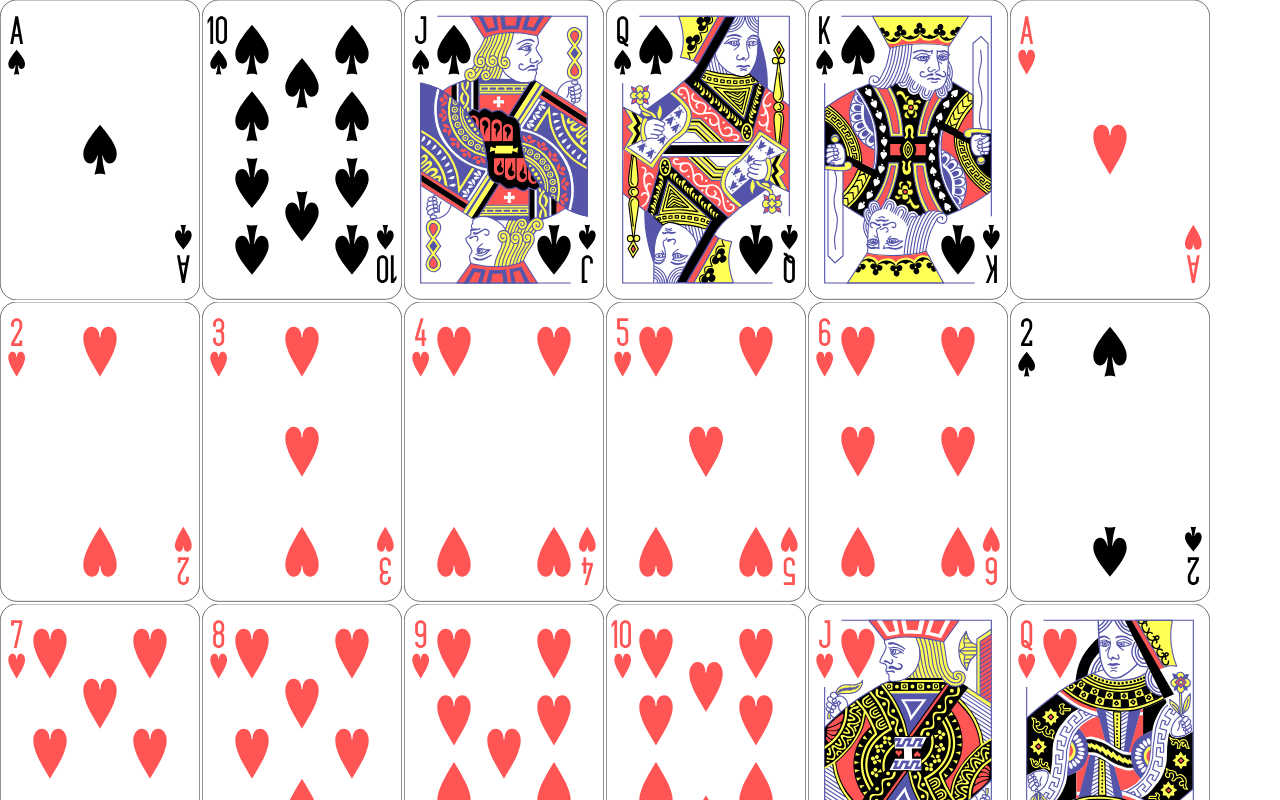
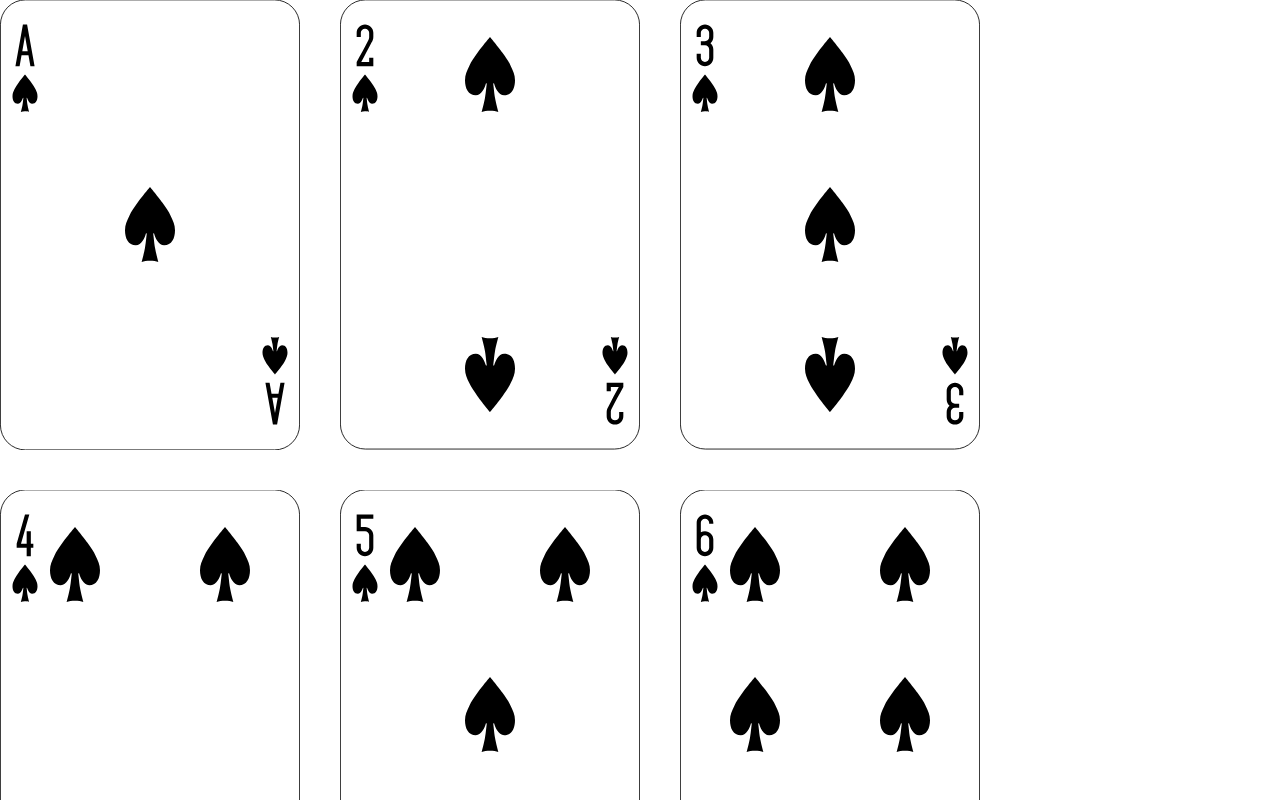
Before and after one commit to wbbhacker/my-app, a React (Vite) app: page / in a window 1280 px wide. Shown: the top 800 px of the page. Built offline with nearby package versions, Linux system fonts and the light colour scheme.

Commit message:
feat:52张扑克

```diff
--- a/src/game/Card/cards.jsx
+++ b/src/game/Card/cards.jsx
@@ -221,3 +221,60 @@ export function Card51(props) {
 export function Card52(props) {
     return <Card icon={card52_icon} {...props}></Card>;
 }
+
+const cardAll = [
+    Card1,
+    Card2,
+    Card3,
+    Card4,
+    Card5,
+    Card6,
+    Card7,
+    Card8,
+    Card9,
+    Card10,
+    Card11,
+    Card12,
+    Card13,
+    Card14,
+    Card15,
+    Card16,
+    Card17,
+    Card18,
+    Card19,
+    Card20,
+    Card21,
+    Card22,
+    Card23,
+    Card24,
+    Card25,
+    Card26,
+    Card27,
+    Card28,
+    Card29,
+    Card30,
+    Card31,
+    Card32,
+    Card33,
+    Card34,
+    Card35,
+    Card36,
+    Card37,
+    Card38,
+    Card39,
+    Card40,
+    Card41,
+    Card42,
+    Card43,
+    Card44,
+    Card45,
+    Card46,
+    Card47,
+    Card48,
+    Card49,
+    Card50,
+    Card51,
+    Card52,
+];
+
+export default cardAll;
--- a/src/game/Card/index.jsx
+++ b/src/game/Card/index.jsx
@@ -1,13 +1,17 @@
 import style from './index.module.scss';
-import * as cards from './cards';
+import cardAll from './cards';
+console.log(cardAll);
 
 const Card = (props) => {
     return (
         <div className="content">
             <div className={style['card-list']}>
-                {Object.keys(cards).map((key, idx) => {
+                {/* {Object.keys(cards).map((key, idx) => {
                     let Cp = cards[key];
-                    return <Cp style={{ width: 1 }} key={idx}></Cp>;
+                    return <Cp style={{ width: 1.5 }} key={idx}></Cp>;
+                })} */}
+                {cardAll.map((Card) => {
+                    return <Card style={{ width: 1.5 }}></Card>;
                 })}
             </div>
         </div>
--- a/src/game/Card/index.module.scss
+++ b/src/game/Card/index.module.scss
@@ -5,5 +5,5 @@
     display: flex;
     flex-direction: row;
     flex-flow: wrap;
-    gap:2px;
+    gap:0.2rem;
 }
```
